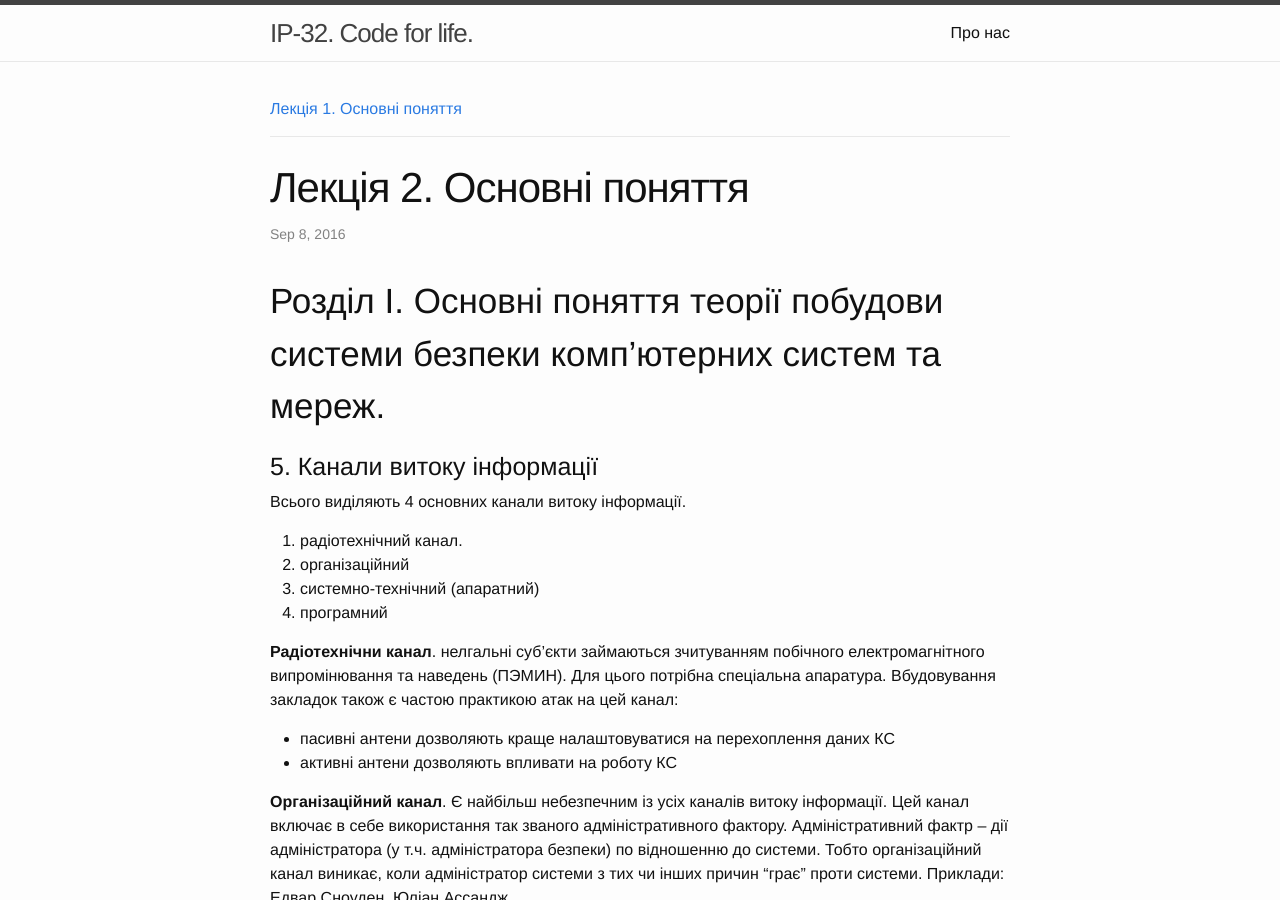
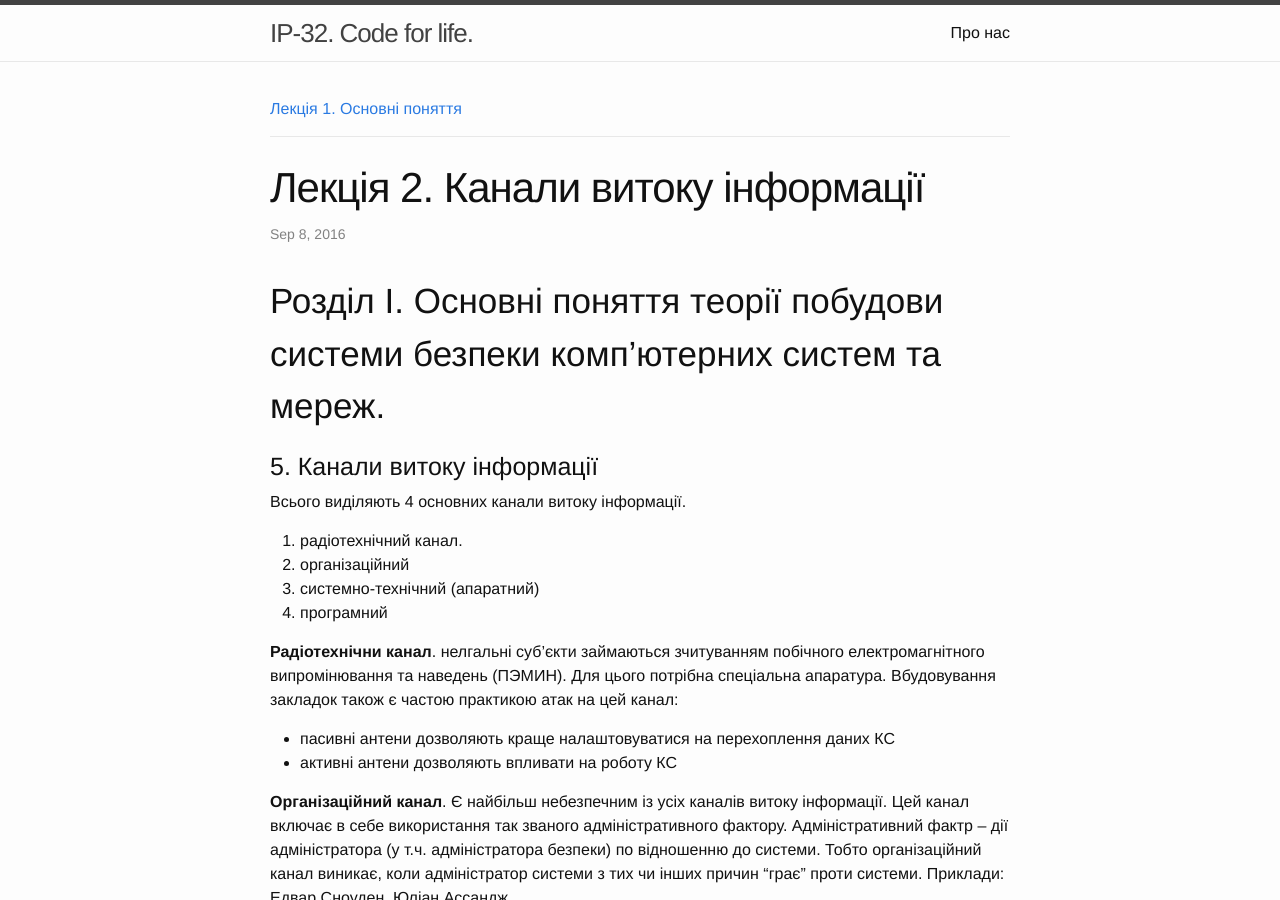
Before and after one commit to KPI-FICT-IP32/Blog, a Jekyll site: the page built from _posts/kpi/s07_data_security/2016-09-08-data_security-lecture-02.markdown, in a window 1280 px wide and 900 px high. Built offline with Jekyll 4.4.1, drawn with Linux system fonts in a browser that asks for light colours.

Commit message:
Data security lecture #2 -- pt1

```diff
--- a/_posts/kpi/s07_data_security/2016-09-08-data_security-lecture-02.markdown
+++ b/_posts/kpi/s07_data_security/2016-09-08-data_security-lecture-02.markdown
@@ -1,6 +1,6 @@
 ---
 layout: post
-title:  "Лекція 2. Основні поняття"
+title:  "Лекція 2. Канали витоку інформації"
 date:   2016-09-08 14:15:00 +0300
 categories: kpi_s07_data_security
 ---
```
